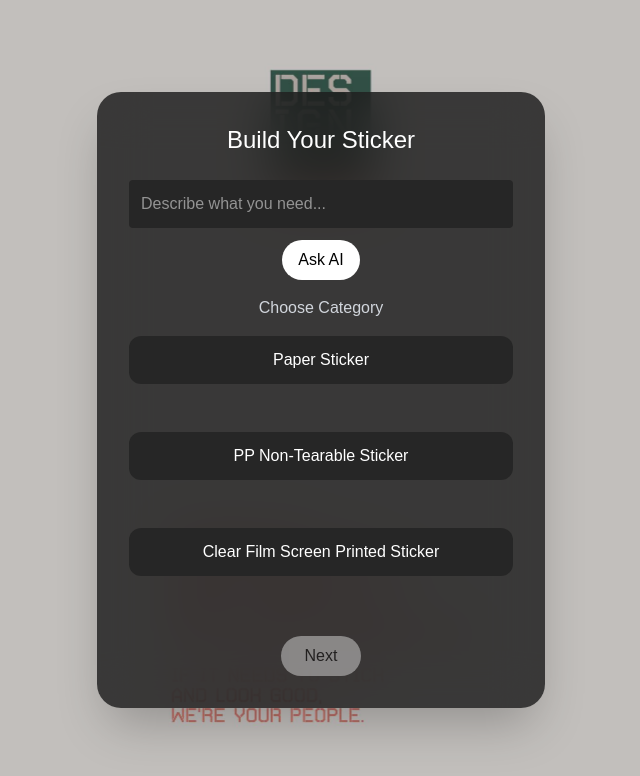
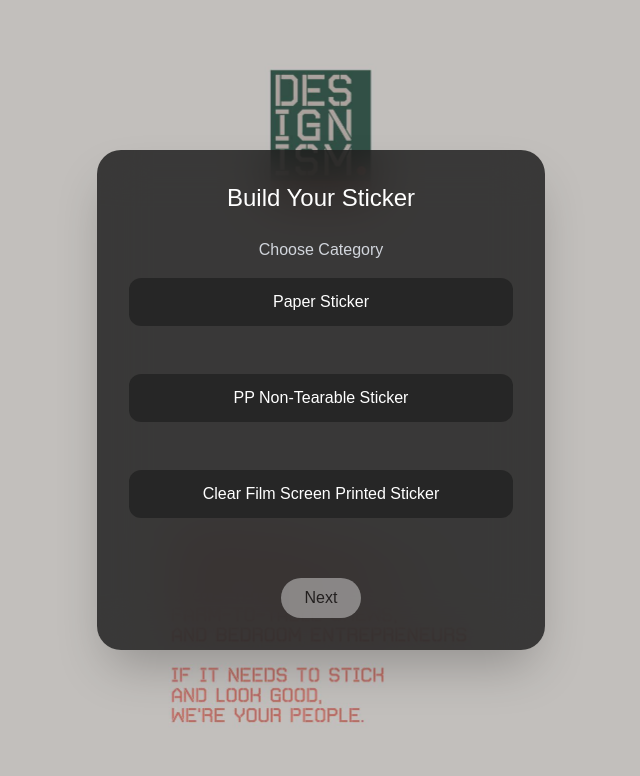
Before and after one commit to simrangrover54-svg/sticker-app, a Next.js app: page /builder in a window 1280 px wide. Shown: the top 776 px of the page, without its empty margins (319-959 px from the left). Built offline with nearby package versions, Linux system fonts and the light colour scheme.

Commit message:
removed AI fully

```diff
--- a/app/builder/page.tsx
+++ b/app/builder/page.tsx
@@ -6,10 +6,6 @@ export default function Builder() {
   const [step, setStep] = useState(1);
   const [showPopup, setShowPopup] = useState(false);
 
-  const [aiInput, setAiInput] = useState("");
-  const [aiResponse, setAiResponse] = useState("");
-  const [loading, setLoading] = useState(false);
-
   const [submitting, setSubmitting] = useState(false);
   const [error, setError] = useState("");
 
@@ -17,12 +13,12 @@ export default function Builder() {
     category: "",
     type: "",
     cutting: "",
-    file: null as File | null, // ✅ added
+    file: null as File | null,
     email: "",
     phone: "",
   });
 
-  // DATA (UNCHANGED)
+  // DATA
   const categories = [
     {
       name: "Paper Sticker",
@@ -70,7 +66,6 @@ export default function Builder() {
   const handleNext = () => setStep((prev) => prev + 1);
   const handleBack = () => setStep((prev) => prev - 1);
 
-  // ✅ FIXED SUBMIT (FORMDATA)
   const handleSubmit = async () => {
     setError("");
 
@@ -108,32 +103,6 @@ export default function Builder() {
     setSubmitting(false);
   };
 
-  const handleAI = async () => {
-    if (!aiInput) return;
-
-    setLoading(true);
-    setAiResponse("");
-
-    const res = await fetch("/api/ai", {
-      method: "POST",
-      body: JSON.stringify({ prompt: aiInput }),
-    });
-
-    const data = await res.json();
-
-    setAiResponse(data.reply);
-
-    if (data.category) {
-      setSelection((prev) => ({
-        ...prev,
-        category: data.category,
-      }));
-    }
-
-    setLoading(false);
-  };
-
-  // ✅ FIXED HOVER (EXACT BEHAVIOR)
   const renderOption = (item: any, value: string, keyName: string) => {
     const isSelected = value === item.name;
 
@@ -173,7 +142,6 @@ export default function Builder() {
       <div className="absolute inset-0 bg-black/20" />
 
       <div className="relative bg-neutral-900/80 backdrop-blur-xl rounded-3xl p-8 w-full max-w-md text-center shadow-2xl">
-
         <h1 className="text-2xl text-white mb-6">
           Build Your Sticker
         </h1>
@@ -181,25 +149,6 @@ export default function Builder() {
         {/* STEP 1 */}
         {step === 1 && (
           <>
-            <input
-              type="text"
-              placeholder="Describe what you need..."
-              value={aiInput}
-              onChange={(e) => setAiInput(e.target.value)}
-              className="w-full p-3 rounded bg-neutral-800 text-white mb-3"
-            />
-
-            <button
-              onClick={handleAI}
-              className="px-4 py-2 bg-white text-black rounded-full mb-4"
-            >
-              {loading ? "Thinking..." : "Ask AI"}
-            </button>
-
-            {aiResponse && (
-              <p className="text-gray-300 mb-6">{aiResponse}</p>
-            )}
-
             <p className="text-gray-300 mb-4">Choose Category</p>
 
             <div className="space-y-3 mb-6">
@@ -272,7 +221,7 @@ export default function Builder() {
           </>
         )}
 
-        {/* STEP 4 — UPLOAD */}
+        {/* STEP 4 */}
         {step === 4 && (
           <>
             <p className="text-gray-300 mb-4">Upload Design</p>
@@ -307,7 +256,7 @@ export default function Builder() {
           </>
         )}
 
-        {/* STEP 5 — SUMMARY */}
+        {/* STEP 5 */}
         {step === 5 && (
           <>
             <p className="text-gray-300 mb-4">Summary</p>
```
Lines whose indentation alone changed are shown as unchanged.
